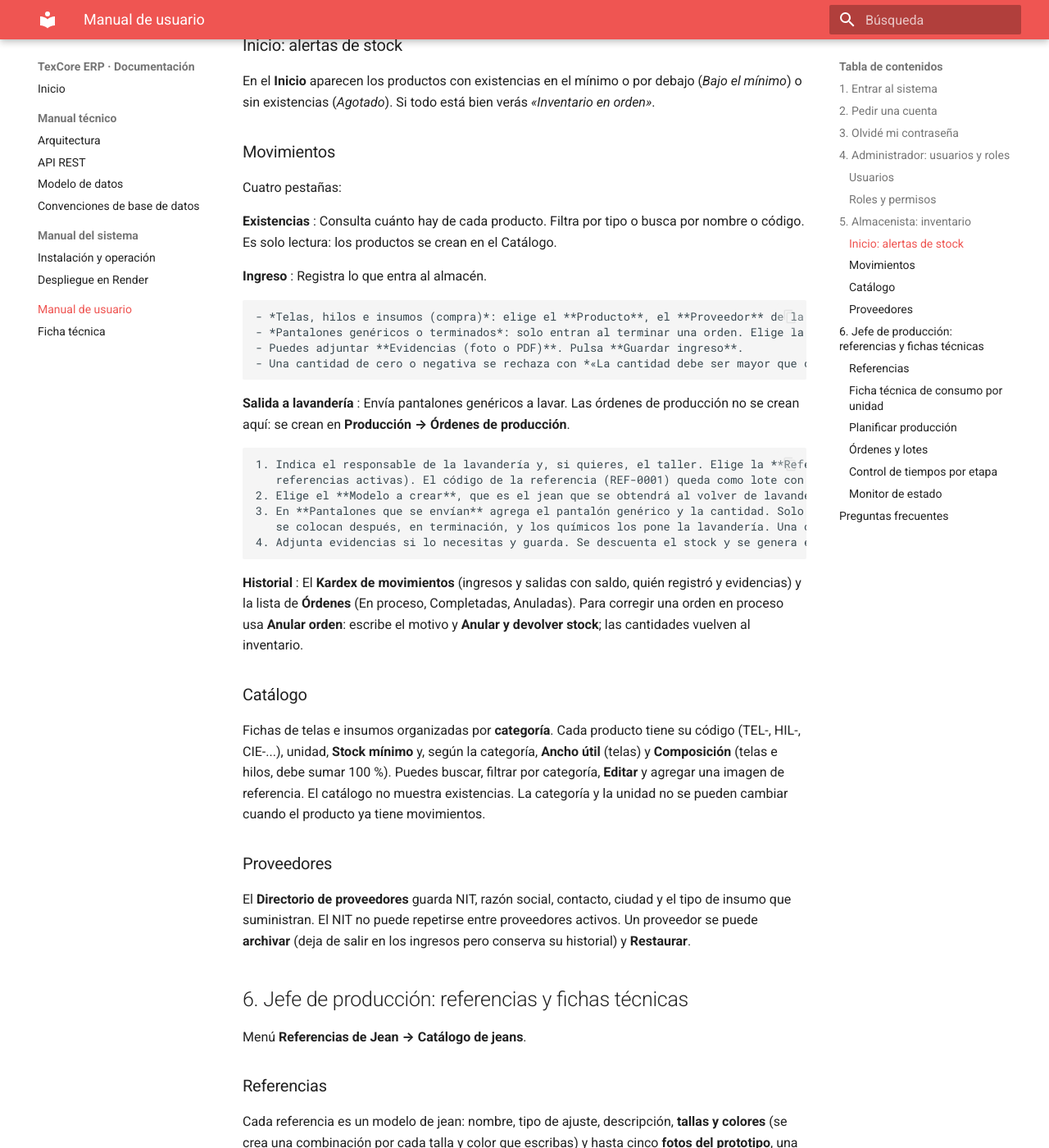
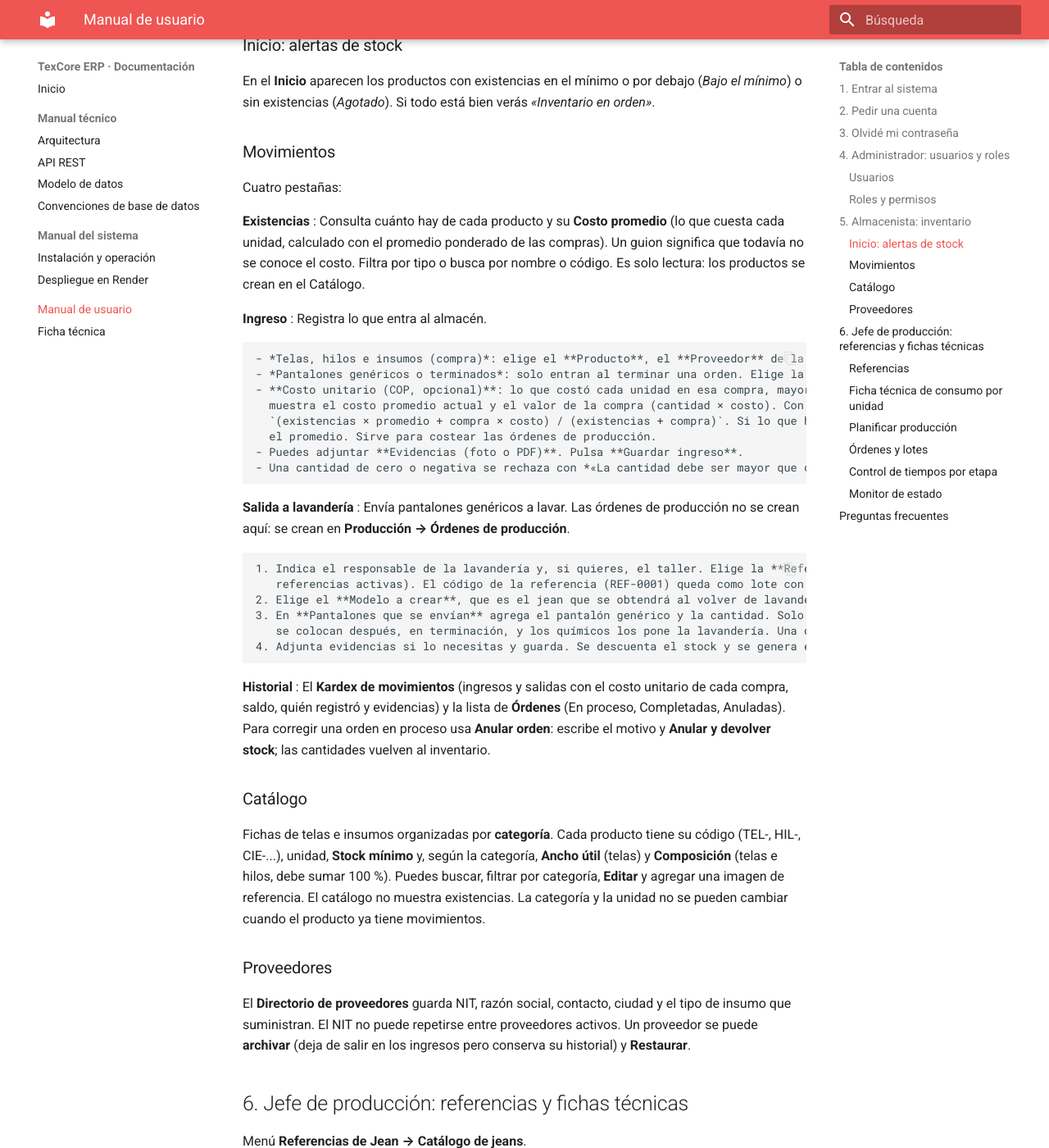
Before and after one commit to BayronVV/TexCoreERP-Backend, an MkDocs documentation site: the page built from docs/manual-de-usuario.md, in a window 1280 px wide and 1400 px high, scrolled down 2036 px. Shown: the whole window at 82% size. Built offline with MkDocs 1.6.1 and Material for MkDocs 9.7.7, drawn with Linux system fonts in a browser that asks for light colours.

Commit message:
feat(TE-56): costo de cada material en la orden de producción y documentación
Los materiales de la orden de producción traen el costo unitario de su
línea, o vacío si no se conocía. Manual de usuario, API y modelo de datos
actualizados con el costo de las compras.

Co-authored-by: BayronVV <bayronricardovr@ufps.edu.co>

```diff
--- a/docs/manual-de-usuario.md
+++ b/docs/manual-de-usuario.md
@@ -70,13 +70,18 @@
 Cuatro pestañas:
 
 **Existencias**
-: Consulta cuánto hay de cada producto. Filtra por tipo o busca por nombre o código. Es solo lectura: los productos se crean en el Catálogo.
+: Consulta cuánto hay de cada producto y su **Costo promedio** (lo que cuesta cada unidad, calculado con el promedio ponderado de las compras). Un guion
+  significa que todavía no se conoce el costo. Filtra por tipo o busca por nombre o código. Es solo lectura: los productos se crean en el Catálogo.
 
 **Ingreso**
 : Registra lo que entra al almacén.
 
     - *Telas, hilos e insumos (compra)*: elige el **Producto**, el **Proveedor** de la lista (los de la misma categoría aparecen primero), la **Cantidad**, la **Fecha**, el **Lote** y, si quieres, la referencia de la compra.
     - *Pantalones genéricos o terminados*: solo entran al terminar una orden. Elige la **Orden de origen**; al recibirlo la orden se cierra.
+    - **Costo unitario (COP, opcional)**: lo que costó cada unidad en esa compra, mayor que cero y con hasta 4 decimales (punto para los decimales). El formulario
+      muestra el costo promedio actual y el valor de la compra (cantidad × costo). Con él el sistema recalcula el **costo promedio ponderado** del producto:
+      `(existencias × promedio + compra × costo) / (existencias + compra)`. Si lo que había no tenía costo, el de la compra manda. Una compra sin costo no cambia
+      el promedio. Sirve para costear las órdenes de producción.
     - Puedes adjuntar **Evidencias (foto o PDF)**. Pulsa **Guardar ingreso**.
     - Una cantidad de cero o negativa se rechaza con *«La cantidad debe ser mayor que cero.»*
 
@@ -91,7 +96,7 @@
     4. Adjunta evidencias si lo necesitas y guarda. Se descuenta el stock y se genera el código de la orden (LV-0001...).
 
 **Historial**
-: El **Kardex de movimientos** (ingresos y salidas con saldo, quién registró y evidencias) y la lista de **Órdenes**
+: El **Kardex de movimientos** (ingresos y salidas con el costo unitario de cada compra, saldo, quién registró y evidencias) y la lista de **Órdenes**
   (En proceso, Completadas, Anuladas). Para corregir una orden en proceso usa **Anular orden**: escribe el motivo y
   **Anular y devolver stock**; las cantidades vuelven al inventario.
 
```
Also changed, not shown: docs/api.md (+1 -1 lines), docs/modelo-de-datos.md (+7 -1 lines), 2 other files.
